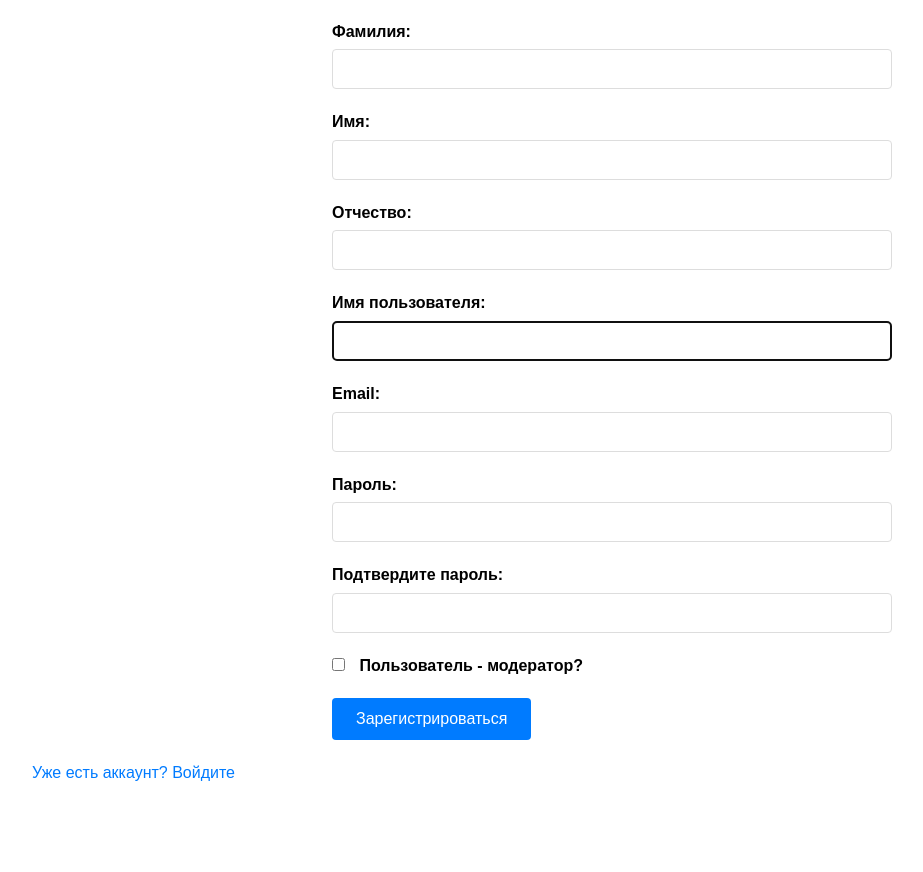
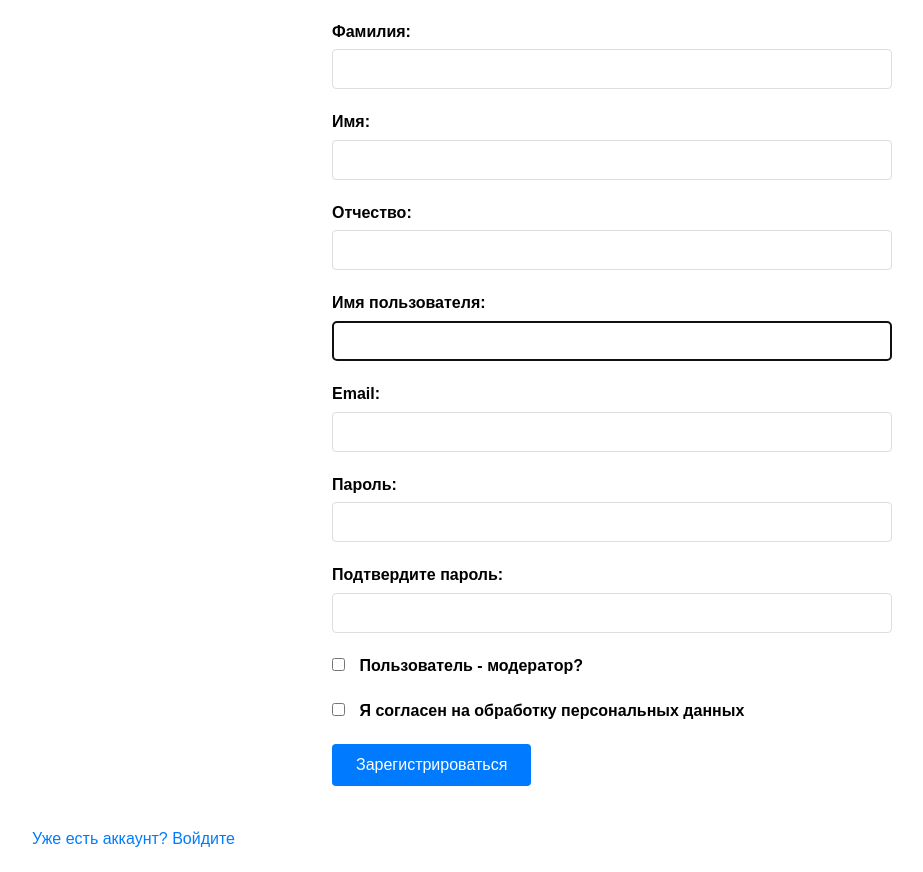
Before and after one commit to Repard7/practicarkis2, a Django app: page /catalog/register/ in a window 1280 px wide. Shown: the part 107-979 px from the top of the page, without its empty margins (28-951 px from the left). Before the commit the page ends 888 px from the top, so only its background shows below. Run offline with Django 5.2, Linux system fonts and the light colour scheme.

Commit message:
Добавил возможность персональных данных

```diff
--- a/prodesign/catalog/forms.py
+++ b/prodesign/catalog/forms.py
@@ -1,8 +1,8 @@
-
+# forms.py
+import re
 from django import forms
+from django.core.exceptions import ValidationError
 from django.contrib.auth.forms import UserCreationForm
-from django.core.exceptions import ValidationError
-import os
 from catalog.models import AdvUser, Request, Category
 
 
@@ -35,11 +35,18 @@ class CustomUserCreationForm(UserCreationForm):
         label='Пользователь - модератор?',
         widget=forms.CheckboxInput(attrs={'class': 'form-check-input'})
     )
+    personal_data_agreement = forms.BooleanField(
+        required=True,
+        label='Я согласен на обработку персональных данных',
+        widget=forms.CheckboxInput(attrs={'class': 'form-check-input'}),
+        error_messages={'required': 'Вы должны согласиться на обработку персональных данных'}
+    )
 
     class Meta:
         model = AdvUser
         fields = (
-        'last_name', 'first_name', 'patronymic', 'username', 'email', 'password1', 'password2', 'is_moderator')
+        'last_name', 'first_name', 'patronymic', 'username', 'email', 'password1', 'password2', 'is_moderator',
+        'personal_data_agreement')
 
     def __init__(self, *args, **kwargs):
         super().__init__(*args, **kwargs)
@@ -47,12 +54,56 @@ class CustomUserCreationForm(UserCreationForm):
         self.fields['password1'].widget.attrs.update({'class': 'form-control'})
         self.fields['password2'].widget.attrs.update({'class': 'form-control'})
 
+    def clean_last_name(self):
+
+        last_name = self.cleaned_data.get('last_name')
+        if not re.match(r'^[а-яА-ЯёЁ\s\-]+$', last_name):
+            raise ValidationError('Фамилия должна содержать только кириллические буквы, пробелы и дефис')
+        return last_name
+
+    def clean_first_name(self):
+
+        first_name = self.cleaned_data.get('first_name')
+        if not re.match(r'^[а-яА-ЯёЁ\s\-]+$', first_name):
+            raise ValidationError('Имя должно содержать только кириллические буквы, пробелы и дефис')
+        return first_name
+
+    def clean_patronymic(self):
+
+        patronymic = self.cleaned_data.get('patronymic')
+        if not re.match(r'^[а-яА-ЯёЁ\s\-]+$', patronymic):
+            raise ValidationError('Отчество должно содержать только кириллические буквы, пробелы и дефис')
+        return patronymic
+
+    def clean_username(self):
+
+        username = self.cleaned_data.get('username')
+
+
+        if not re.match(r'^[a-zA-Z\-]+$', username):
+            raise ValidationError('Логин должен содержать только латинские буквы и дефис')
+
+
+        if AdvUser.objects.filter(username=username).exists():
+            raise ValidationError('Пользователь с таким логином уже существует')
+
+        return username
+
     def clean_email(self):
+        """Валидация email - валидный формат и уникальность"""
         email = self.cleaned_data.get('email')
+
+
         if AdvUser.objects.filter(email=email).exists():
             raise ValidationError('Пользователь с таким email уже существует')
         return email
 
+    def clean_personal_data_agreement(self):
+        """Валидация согласия на обработку персональных данных"""
+        agreement = self.cleaned_data.get('personal_data_agreement')
+        if not agreement:
+            raise ValidationError('Вы должны согласиться на обработку персональных данных')
+        return agreement
 
 class RequestCreationForm(forms.ModelForm):
     description = forms.CharField(
--- a/prodesign/catalog/templates/catalog/register.html
+++ b/prodesign/catalog/templates/catalog/register.html
@@ -59,7 +59,21 @@
             </label>
         </div>
 
-        <button type="submit">Зарегистрироваться</button>
+        <div class="form-group">
+            <label for="id_personal_data_agreement" style="font-weight: normal;">
+                {{ form.personal_data_agreement }}
+                <strong>Я согласен на обработку персональных данных</strong>
+            </label>
+            {% if form.personal_data_agreement.errors %}
+                <div class="error" style="color: red; margin-top: 5px;">
+                    {% for error in form.personal_data_agreement.errors %}
+                        <p>{{ error }}</p>
+                    {% endfor %}
+                </div>
+            {% endif %}
+        </div>
+
+        <button type="submit" class="btn btn-primary">Зарегистрироваться</button>
     </form>
-    <p><a href="{% url 'login' %}">Уже есть аккаунт? Войдите</a></p>
+    <p style="margin-top: 20px;"><a href="{% url 'login' %}">Уже есть аккаунт? Войдите</a></p>
 {% endblock %}
```
